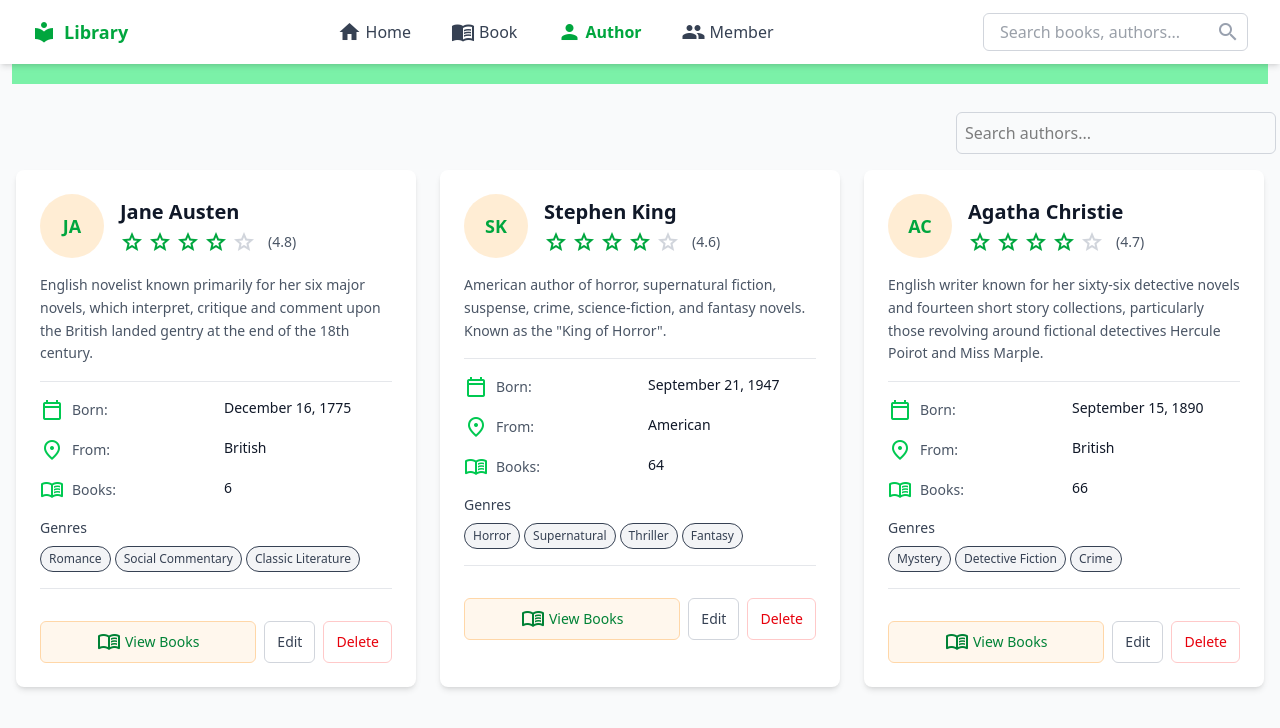
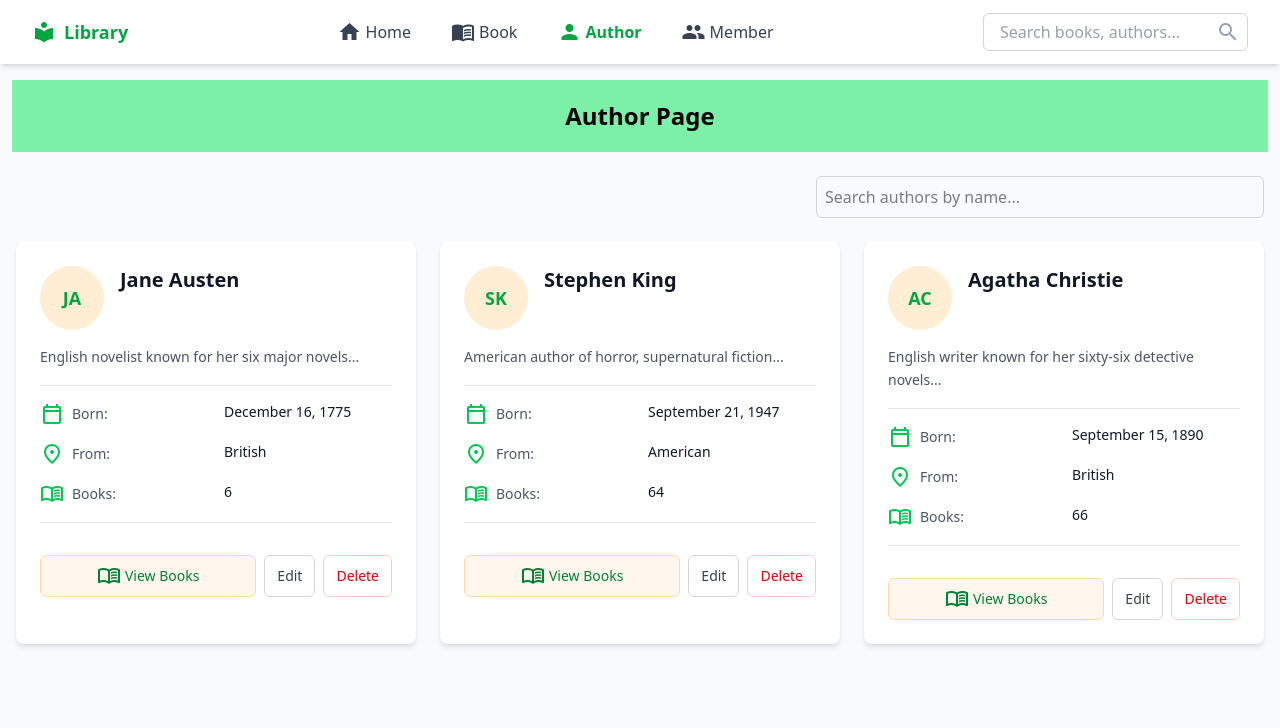
Before and after one commit to sonarykheang123/Project_Library_A4, a Vue app in the folder frontend/: page /author in a window 1280 px wide. Shown: the top 728 px of the page. Built offline with nearby package versions, Linux system fonts and the light colour scheme.

Commit message:
code update with authorpage

```diff
--- a/frontend/src/components/AuthorCard.vue
+++ b/frontend/src/components/AuthorCard.vue
@@ -1,9 +1,8 @@
 <template>
   <div class="bg-white rounded-lg shadow-md hover:shadow-lg transition-shadow duration-200 p-6 max-w-md">
-
-    <div class="flex items-start justify-between mb-4">
-      <div class="flex items-center gap-4">
-        <div class="w-16 h-16 rounded-full bg-orange-100 flex items-center justify-center overflow-hidden">
+    <!-- Header: avatar + name -->
+    <div class="flex items-start mb-4">
+      <div class="w-16 h-16 rounded-full bg-orange-100 flex items-center justify-center overflow-hidden mr-4">
         <img
           v-if="author.avatar"
           :src="author.avatar"
@@ -14,31 +13,16 @@
           {{ getInitials(author.name) }}
         </span>
       </div>
-        <div class="flex-1">
+
       <h3 class="text-xl font-bold text-gray-900">{{ author.name }}</h3>
-          <div class="flex items-center gap-1 mt-1">
-            <span
-              v-for="star in 5"
-              :key="star"
-              class="material-symbols-outlined text-sm"
-              :class="star <= Math.floor(author.rating) ? 'text-green-600' : 'text-gray-300'"
-            >
-              star
-            </span>
-            <span class="text-sm text-gray-600 ml-2">({{ author.rating.toFixed(1) }})</span>
-          </div>
-        </div>
-      </div>
-
     </div>
 
     <!-- Bio -->
     <p class="text-sm text-gray-600 leading-relaxed mb-4">{{ author.bio }}</p>
 
-    <!-- Divider -->
-    <hr class="border-gray-200 mb-4">
+    <hr class="border-gray-200 mb-4" />
 
-    <!-- Author Details -->
+    <!-- Author details -->
     <div class="grid grid-cols-2 gap-4 text-sm mb-4">
       <div class="flex items-center gap-2">
         <span class="material-symbols-outlined text-green-500 text-base">calendar_today</span>
@@ -59,26 +43,9 @@
       <span class="text-gray-900">{{ author.booksCount }}</span>
     </div>
 
-    <!-- Genres -->
-    <div v-if="author.genres && author.genres.length > 0" class="mb-4">
-      <h4 class="text-sm font-medium text-gray-700 mb-2">Genres</h4>
-      <div class="flex flex-wrap gap-1">
-        <span
-          v-for="genre in author.genres"
-          :key="genre"
-          class="px-2 py-1 bg-gray-100 text-gray-700 rounded-full text-xs border"
-        >
-          {{ genre }}
-        </span>
-      </div>
-    </div>
+    <hr class="border-gray-200 mb-4" />
 
-
-    <!-- Divider -->
-    <hr class="border-gray-200 mb-4">
-
-
-    <!-- Action Buttons -->
+    <!-- Action buttons -->
     <div class="flex gap-2 pt-4">
       <button
         @click="$emit('viewBooks', author.id)"
@@ -111,20 +78,18 @@ import { defineProps, defineEmits } from 'vue'
 defineProps(['author'])
 defineEmits(['edit', 'delete', 'viewBooks'])
 
-const getInitials = (name) => {
-  return name
+const getInitials = (name) =>
+  name
     .split(' ')
-    .map(n => n[0])
+    .map((n) => n[0])
     .join('')
     .toUpperCase()
     .slice(0, 2)
-}
 
-const formatDate = (dateString) => {
-  return new Date(dateString).toLocaleDateString('en-US', {
+const formatDate = (dateString) =>
+  new Date(dateString).toLocaleDateString('en-US', {
     year: 'numeric',
     month: 'long',
     day: 'numeric'
   })
-}
 </script>
--- a/frontend/src/components/Navigation.vue
+++ b/frontend/src/components/Navigation.vue
@@ -39,9 +39,9 @@ import { ref } from 'vue';
 
 const navItems = ref([
   { label: "Home", path: "/", icon: "home" },
-  { label: "Book", path: "/book", icon: "menu_book" },
+  { label: "Book", path: "/books", icon: "menu_book" },
   { label: "Author", path: "/author", icon: "person" },
-  { label: "Member", path: "/member", icon: "group" },
+  { label: "Member", path: "/members", icon: "group" },
 ]);
 
 const route = useRoute();
--- a/frontend/src/pages/Authorpage.vue
+++ b/frontend/src/pages/Authorpage.vue
@@ -1,13 +1,22 @@
 <template>
-  <div class="min-h-screen bg-gray-50">
-    <h1 class="text-2xl font-bold text-center mb-6 p-5 bg-green-300 m-3">Author Page</h1>
-    <div class="searchbar flex justify-end items-end">
-    <input type="text" placeholder="Search authors..." class="w-80 p-2 border border-gray-300 rounded-md mb-4 m-1" />
-  </div>
+  <div class="min-h-screen bg-gray-50 pt-20">
+    <h1 class="text-2xl font-bold text-center mb-6 p-5 bg-green-300 mx-3">Author Page</h1>
+
+    <!-- Search Bar -->
+    <div class="flex justify-end px-4">
+      <input
+        type="text"
+        v-model="searchTerm"
+        placeholder="Search authors by name..."
+        class="w-full max-w-md p-2 border border-gray-300 rounded-md mb-6"
+      />
+    </div>
+
+    <!-- Author Cards -->
     <div class="container mx-auto px-4">
       <div class="grid grid-cols-1 md:grid-cols-2 lg:grid-cols-3 gap-6">
         <AuthorCard
-          v-for="author in authors"
+          v-for="author in filteredAuthors"
           :key="author.id"
           :author="author"
           @edit="handleEdit"
@@ -15,20 +24,29 @@
           @viewBooks="handleViewBooks"
         />
       </div>
+
+      <!-- Optional: No Results Message -->
+      <p v-if="filteredAuthors.length === 0" class="text-center text-gray-500 mt-10">
+        No authors found.
+      </p>
     </div>
   </div>
 </template>
 
 <script setup>
 import AuthorCard from '@/components/AuthorCard.vue'
-import { ref } from 'vue'
+import { ref, computed } from 'vue'
 
+// Search term
+const searchTerm = ref('')
+
+// Author data
 const authors = ref([
   {
     id: '1',
     name: 'Jane Austen',
     avatar: null,
-    bio: 'English novelist known primarily for her six major novels, which interpret, critique and comment upon the British landed gentry at the end of the 18th century.',
+    bio: 'English novelist known for her six major novels...',
     dateOfBirht: '1775-12-16',
     nationality: 'British',
     booksCount: 6,
@@ -39,7 +57,7 @@ const authors = ref([
     id: '2',
     name: 'Stephen King',
     avatar: null,
-    bio: 'American author of horror, supernatural fiction, suspense, crime, science-fiction, and fantasy novels. Known as the "King of Horror".',
+    bio: 'American author of horror, supernatural fiction...',
     dateOfBirht: '1947-09-21',
     nationality: 'American',
     booksCount: 64,
@@ -50,7 +68,7 @@ const authors = ref([
     id: '3',
     name: 'Agatha Christie',
     avatar: null,
-    bio: 'English writer known for her sixty-six detective novels and fourteen short story collections, particularly those revolving around fictional detectives Hercule Poirot and Miss Marple.',
+    bio: 'English writer known for her sixty-six detective novels...',
     dateOfBirht: '1890-09-15',
     nationality: 'British',
     booksCount: 66,
@@ -59,19 +77,24 @@ const authors = ref([
   }
 ])
 
+// Computed filtered authors
+const filteredAuthors = computed(() => {
+  return authors.value.filter(author =>
+    author.name.toLowerCase().includes(searchTerm.value.toLowerCase())
+  )
+})
+
+// Action handlers
 const handleEdit = (author) => {
   console.log('Edit author:', author)
-
 }
 
 const handleDelete = (authorId) => {
   console.log('Delete author:', authorId)
-
 }
 
 const handleViewBooks = (authorId) => {
   console.log('View books for author:', authorId)
-
 }
 </script>
 
--- a/frontend/src/pages/Homepage.vue
+++ b/frontend/src/pages/Homepage.vue
@@ -5,29 +5,7 @@
       Manage your books, authors, and members easily with this sleek dashboard.
     </p>
 
-    <div class="flex gap-6">
-      <router-link
-        to="/books"
-        class="px-8 py-4 bg-white text-green-600 font-semibold rounded-lg shadow-lg hover:bg-green-100 transition"
-      >
-        📚 Books
-      </router-link>
 
-      <router-link
-        to="/members"
-        class="px-8 py-4 bg-white text-green-600 font-semibold rounded-lg shadow-lg hover:bg-green-100 transition"
-      >
-        👥 Members
-      </router-link>
-
-
-      <router-link
-        to="/author"
-        class="px-8 py-4 bg-white text-green-600 font-semibold rounded-lg shadow-lg hover:bg-green-100 transition"
-      >
-        👥 Authors
-      </router-link>
-    </div>
   </div>
 </template>
 
```
Also changed, not shown: 1 other file (tests, documents, lock files or other folders). Lines whose indentation alone changed are shown as unchanged.
